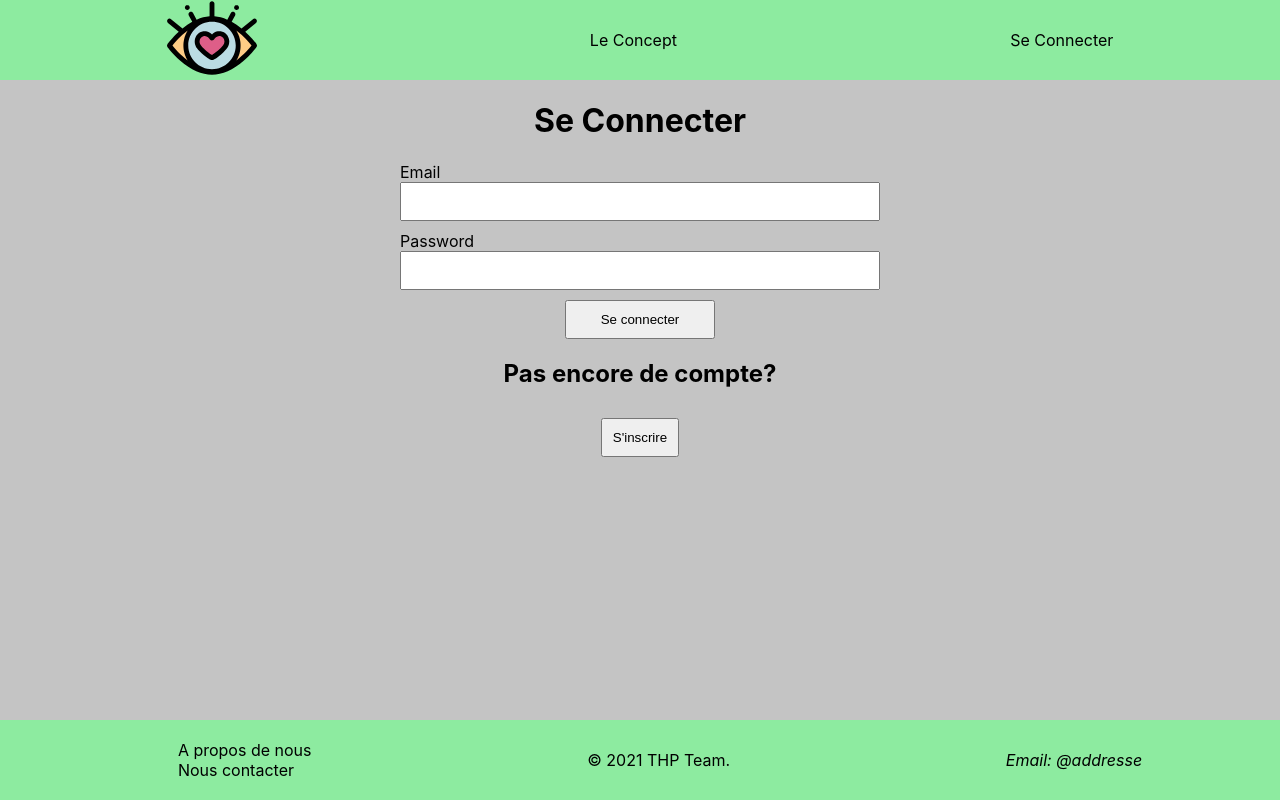
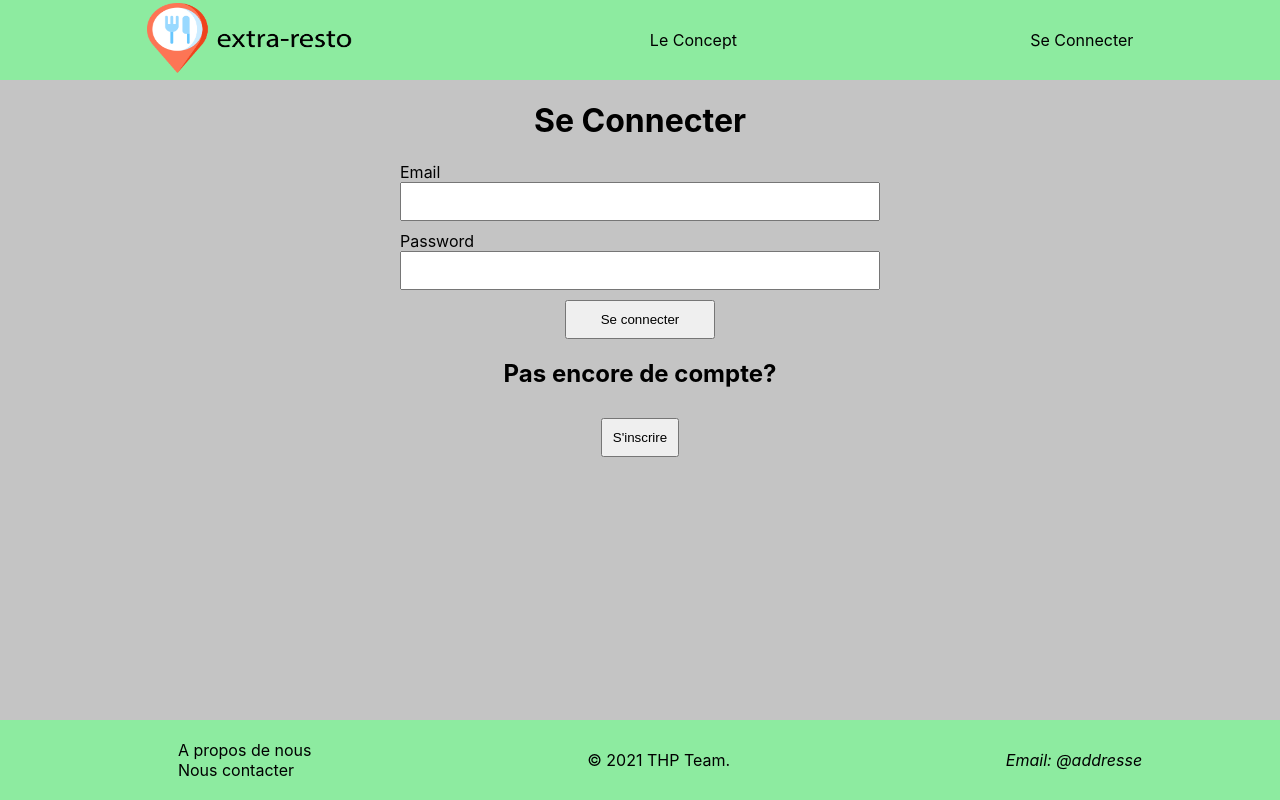
Before and after one commit to extra-resto/extra-resto-app, a Next.js app: page /login in a window 1280 px wide. Built offline with nearby package versions, Linux system fonts and the light colour scheme.

Commit message:
update navbar logo

```diff
--- a/components/Navbar/index.jsx
+++ b/components/Navbar/index.jsx
@@ -13,9 +13,9 @@ export const Navbar = () => {
         <Link href='/'>
   	      <a>
             <Image
-              src="/images/Navbar/eye.svg"
-              height={90}
-              width={90}
+              src="/images/Navbar/extra-logo.png"
+              height={70}
+              width={210}
               alt="extra-resto logo"
             />
           </a>
--- a/pages/employer_home/index.jsx
+++ b/pages/employer_home/index.jsx
@@ -24,7 +24,7 @@ const EmployerHome = ({ userInfos, token }) => {
     setEventList(neweventsArr);
   }
 
-  const formattedDate = (d = new Date) => {
+  const formattedDate = (d) => {
     let month = String(d.getMonth() + 1);
     let day = String(d.getDate());
     const year = String(d.getFullYear());
@@ -61,7 +61,7 @@ const EmployerHome = ({ userInfos, token }) => {
       </div>
       <ul className={styles.EmployerHome__eventlist}>
       {eventList && eventList.map(event => (
-        <li key={event.name} className={styles.EmployerHome__eventlist__item}>
+        <li key={event.id} className={styles.EmployerHome__eventlist__item}>
           <p>{formattedDate(new Date(event.date))}</p>
           <Link href="/employer_home/event/[id]" as={`/employer_home/event/${event.id}`}>
             <a>
```
Also changed, not shown: public/images/Navbar/extra-logo.png (added).
